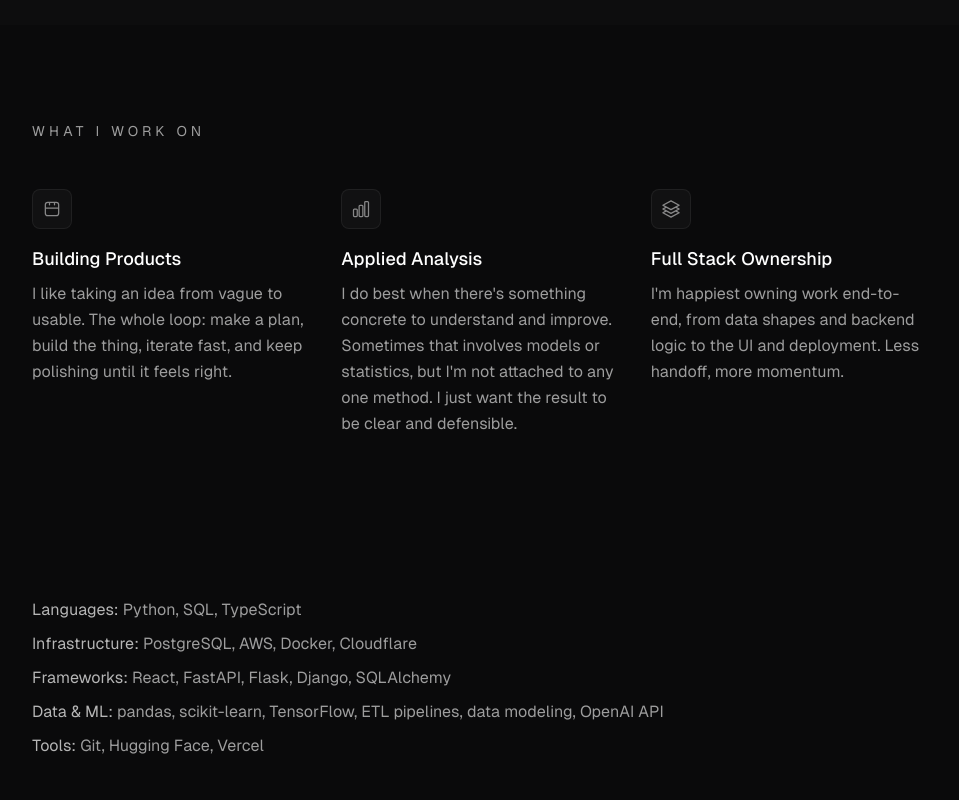
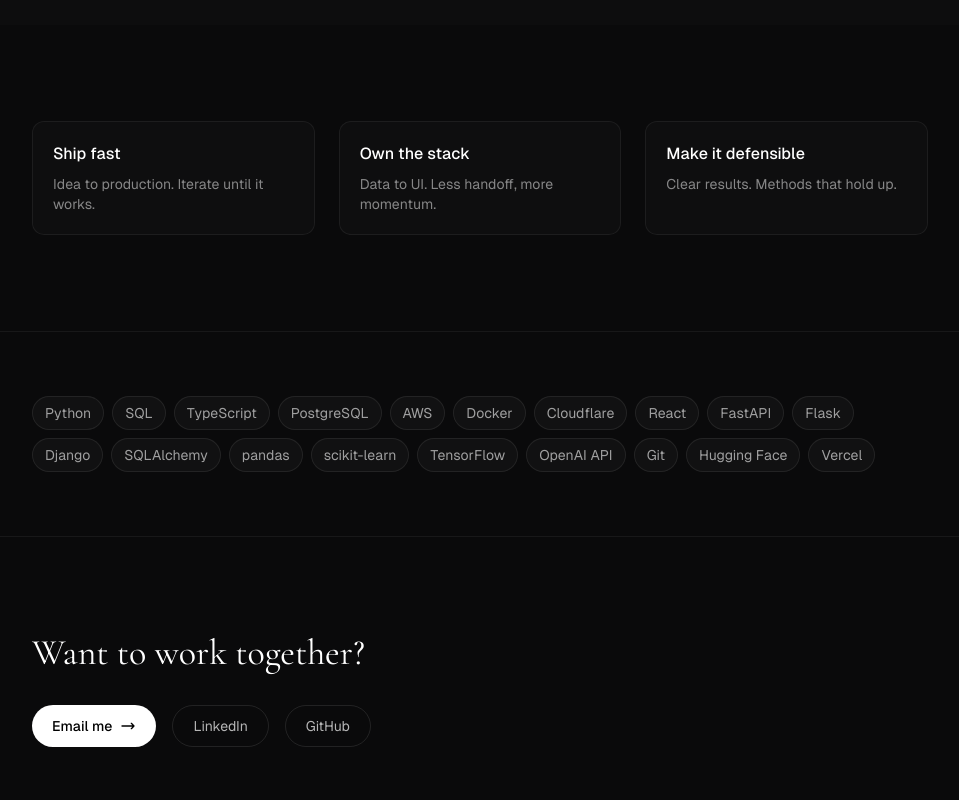
Before and after one commit to orehovschi/dotcom, a Next.js app: page /about in a window 1280 px wide. Shown: the part 1800-2600 px from the top of the page, without its empty margins (160-1119 px from the left). Built offline with nearby package versions, Linux system fonts and the light colour scheme.

Commit message:
Redesign What I Do and Stack sections

```diff
--- a/app/about/page.tsx
+++ b/app/about/page.tsx
@@ -266,76 +266,45 @@ export default function About() {
           </div>
         </section>
 
-        {/* What I Work On */}
+        {/* What I Do */}
         <section className="py-24 px-6">
           <div className="max-w-4xl mx-auto">
-            <p className="reveal-on-scroll text-sm tracking-[0.3em] text-white/60 uppercase mb-12">
-              What I Work On
-            </p>
-
-            <div className="reveal-on-scroll grid md:grid-cols-3 gap-12 md:gap-8">
-              <div className="group">
-                <div className="w-10 h-10 rounded-lg bg-white/[0.03] border border-white/[0.06] flex items-center justify-center mb-4 group-hover:bg-white/[0.06] group-hover:border-white/[0.1] transition-all">
-                  <svg className="w-5 h-5 text-white/50" fill="none" viewBox="0 0 24 24" stroke="currentColor">
-                    <path strokeLinecap="round" strokeLinejoin="round" strokeWidth={1.5} d="M4 7v10c0 2 1 3 3 3h10c2 0 3-1 3-3V7c0-2-1-3-3-3H7c-2 0-3 1-3 3zm0 4h16M9 4v3m6-3v3" />
-                  </svg>
-                </div>
-                <h3 className="text-lg text-white font-medium mb-2">Building Products</h3>
-                <p className="text-base text-white/60 leading-relaxed">
-                  I like taking an idea from vague to usable. The whole loop: make a plan, build the thing, iterate fast, and keep polishing until it feels right.
-                </p>
+            <div className="reveal-on-scroll grid md:grid-cols-3 gap-6">
+              <div className="p-5 rounded-xl bg-white/[0.02] border border-white/[0.06] hover:border-white/[0.12] transition-all">
+                <h3 className="text-white font-medium mb-2">Ship fast</h3>
+                <p className="text-sm text-white/50">Idea to production. Iterate until it works.</p>
               </div>
-
-              <div className="group">
-                <div className="w-10 h-10 rounded-lg bg-white/[0.03] border border-white/[0.06] flex items-center justify-center mb-4 group-hover:bg-white/[0.06] group-hover:border-white/[0.1] transition-all">
-                  <svg className="w-5 h-5 text-white/50" fill="none" viewBox="0 0 24 24" stroke="currentColor">
-                    <path strokeLinecap="round" strokeLinejoin="round" strokeWidth={1.5} d="M3 13.125C3 12.504 3.504 12 4.125 12h2.25c.621 0 1.125.504 1.125 1.125v6.75C7.5 20.496 6.996 21 6.375 21h-2.25A1.125 1.125 0 013 19.875v-6.75zM9.75 8.625c0-.621.504-1.125 1.125-1.125h2.25c.621 0 1.125.504 1.125 1.125v11.25c0 .621-.504 1.125-1.125 1.125h-2.25a1.125 1.125 0 01-1.125-1.125V8.625zM16.5 4.125c0-.621.504-1.125 1.125-1.125h2.25C20.496 3 21 3.504 21 4.125v15.75c0 .621-.504 1.125-1.125 1.125h-2.25a1.125 1.125 0 01-1.125-1.125V4.125z" />
-                  </svg>
-                </div>
-                <h3 className="text-lg text-white font-medium mb-2">Applied Analysis</h3>
-                <p className="text-base text-white/60 leading-relaxed">
-                  I do best when there&apos;s something concrete to understand and improve. Sometimes that involves models or statistics, but I&apos;m not attached to any one method. I just want the result to be clear and defensible.
-                </p>
+              <div className="p-5 rounded-xl bg-white/[0.02] border border-white/[0.06] hover:border-white/[0.12] transition-all">
+                <h3 className="text-white font-medium mb-2">Own the stack</h3>
+                <p className="text-sm text-white/50">Data to UI. Less handoff, more momentum.</p>
               </div>
-
-              <div className="group">
-                <div className="w-10 h-10 rounded-lg bg-white/[0.03] border border-white/[0.06] flex items-center justify-center mb-4 group-hover:bg-white/[0.06] group-hover:border-white/[0.1] transition-all">
-                  <svg className="w-5 h-5 text-white/50" fill="none" viewBox="0 0 24 24" stroke="currentColor">
-                    <path strokeLinecap="round" strokeLinejoin="round" strokeWidth={1.5} d="M6.429 9.75L2.25 12l4.179 2.25m0-4.5l5.571 3 5.571-3m-11.142 0L2.25 7.5 12 2.25l9.75 5.25-4.179 2.25m0 0L21.75 12l-4.179 2.25m0 0l4.179 2.25L12 21.75l-9.75-5.25 4.179-2.25m11.142 0l-5.571 3-5.571-3" />
-                  </svg>
-                </div>
-                <h3 className="text-lg text-white font-medium mb-2">Full Stack Ownership</h3>
-                <p className="text-base text-white/60 leading-relaxed">
-                  I&apos;m happiest owning work end-to-end, from data shapes and backend logic to the UI and deployment. Less handoff, more momentum.
-                </p>
+              <div className="p-5 rounded-xl bg-white/[0.02] border border-white/[0.06] hover:border-white/[0.12] transition-all">
+                <h3 className="text-white font-medium mb-2">Make it defensible</h3>
+                <p className="text-sm text-white/50">Clear results. Methods that hold up.</p>
               </div>
             </div>
           </div>
         </section>
 
-        {/* Tools */}
-        <section className="py-16 px-6">
-          <div className="max-w-4xl mx-auto space-y-2">
-            <p className="reveal-on-scroll text-white/60 text-base leading-relaxed">
-              <span className="text-white/70">Languages:</span>{" "}
-              Python, SQL, TypeScript
-            </p>
-            <p className="reveal-on-scroll text-white/60 text-base leading-relaxed">
-              <span className="text-white/70">Infrastructure:</span>{" "}
-              PostgreSQL, AWS, Docker, Cloudflare
-            </p>
-            <p className="reveal-on-scroll text-white/60 text-base leading-relaxed">
-              <span className="text-white/70">Frameworks:</span>{" "}
-              React, FastAPI, Flask, Django, SQLAlchemy
-            </p>
-            <p className="reveal-on-scroll text-white/60 text-base leading-relaxed">
-              <span className="text-white/70">Data & ML:</span>{" "}
-              pandas, scikit-learn, TensorFlow, ETL pipelines, data modeling, OpenAI API
-            </p>
-            <p className="reveal-on-scroll text-white/60 text-base leading-relaxed">
-              <span className="text-white/70">Tools:</span>{" "}
-              Git, Hugging Face, Vercel
-            </p>
+        {/* Stack */}
+        <section className="py-16 px-6 border-t border-white/[0.06]">
+          <div className="max-w-4xl mx-auto">
+            <div className="reveal-on-scroll flex flex-wrap gap-2">
+              {[
+                "Python", "SQL", "TypeScript",
+                "PostgreSQL", "AWS", "Docker", "Cloudflare",
+                "React", "FastAPI", "Flask", "Django", "SQLAlchemy",
+                "pandas", "scikit-learn", "TensorFlow", "OpenAI API",
+                "Git", "Hugging Face", "Vercel"
+              ].map((skill) => (
+                <span
+                  key={skill}
+                  className="px-3 py-1.5 text-sm text-white/60 bg-white/[0.03] border border-white/[0.08] rounded-full hover:bg-white/[0.06] hover:border-white/[0.15] hover:text-white/80 transition-all cursor-default"
+                >
+                  {skill}
+                </span>
+              ))}
+            </div>
           </div>
         </section>
 
```
